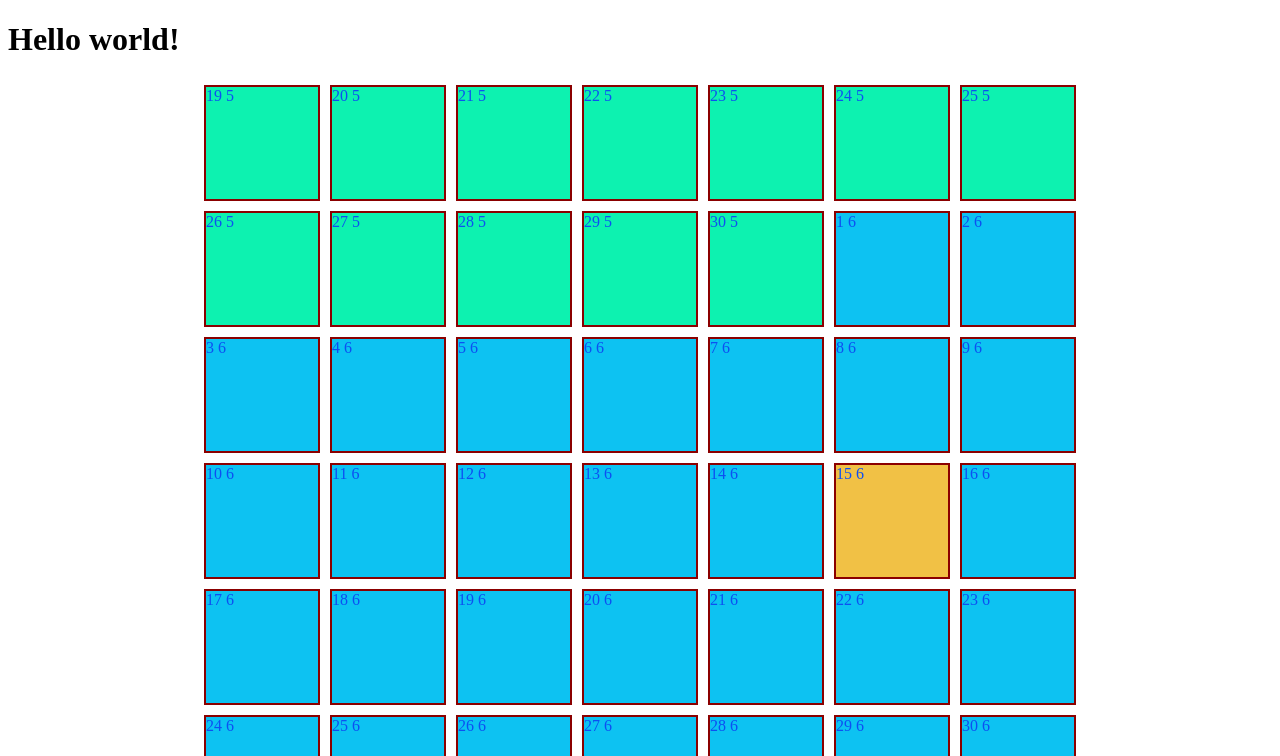
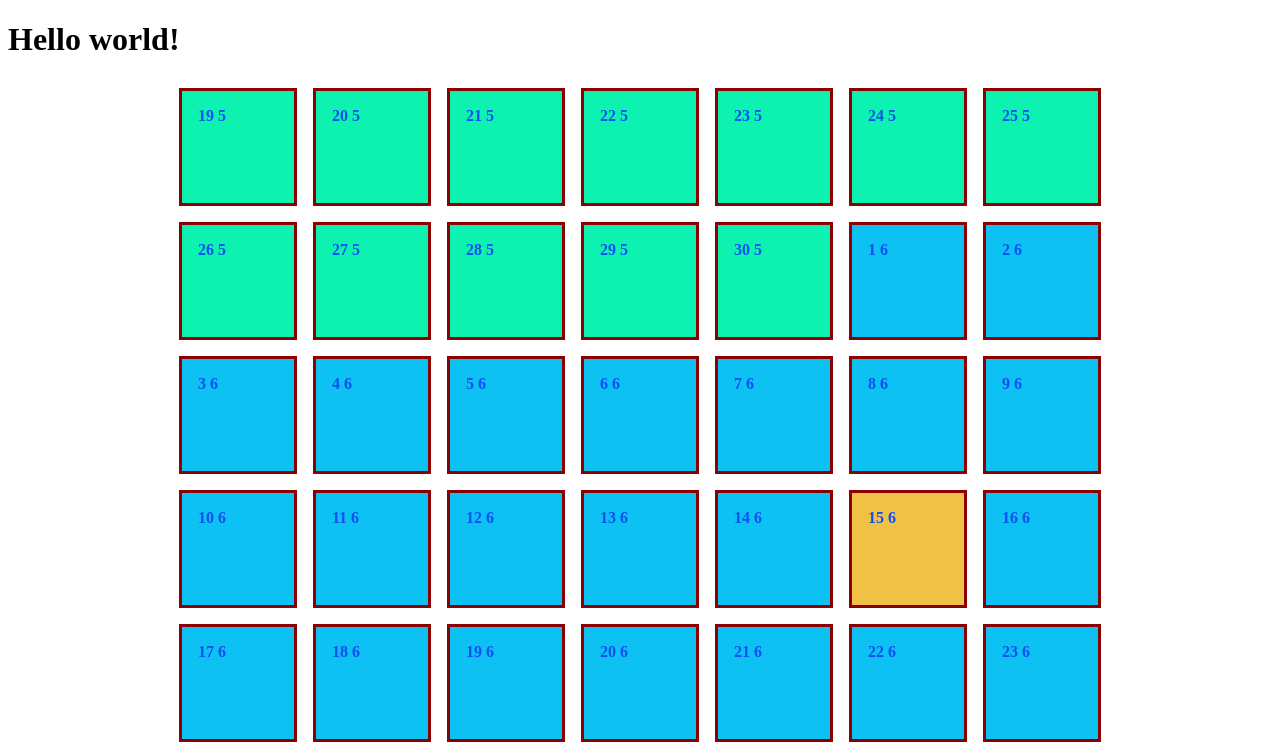
Before and after one commit to ratchek-old/Project-Per-Week-Frontend, a React (Create React App) app in the folder 02-dont-break-the-chain/app/: page / in a window 1280 px wide. Shown: the top 756 px of the page. Built offline with nearby package versions, Linux system fonts and the light colour scheme.

Commit message:
Change spacing of days and switch font

```diff
--- a/02-dont-break-the-chain/app/src/index.css
+++ b/02-dont-break-the-chain/app/src/index.css
@@ -1,13 +1,16 @@
 
 .day{
   border-color: darkred;
+  /* border-color: #0D4FF2; */
   border-style: solid;
-  border-width: 2px;
-  width: 7em;
-  height: 7em;
-  margin: 5px;
+  border-width: 0.2em;
+  width: 5em;
+  height: 5em;
+  margin: 0.5em;
+  padding: 1em;
   color: #0D4FF2;
-
+  font-weight: bold;
+  font-family: cursive;
 }
 
 .day:hover{
@@ -21,19 +24,14 @@
   -moz-border-radius-bottomleft: 10px;
   -webkit-border-radius: 10px 10px 10px 10px;
   border-radius: 10px 10px 10px 10px;
-
 }
-
-
 
 .odd-month{
   background-color: #0DC2F2;
-
 }
 
 .even-month{
   background-color: #0DF2B0;
-
 }
 .week {
   display: flex;
```
